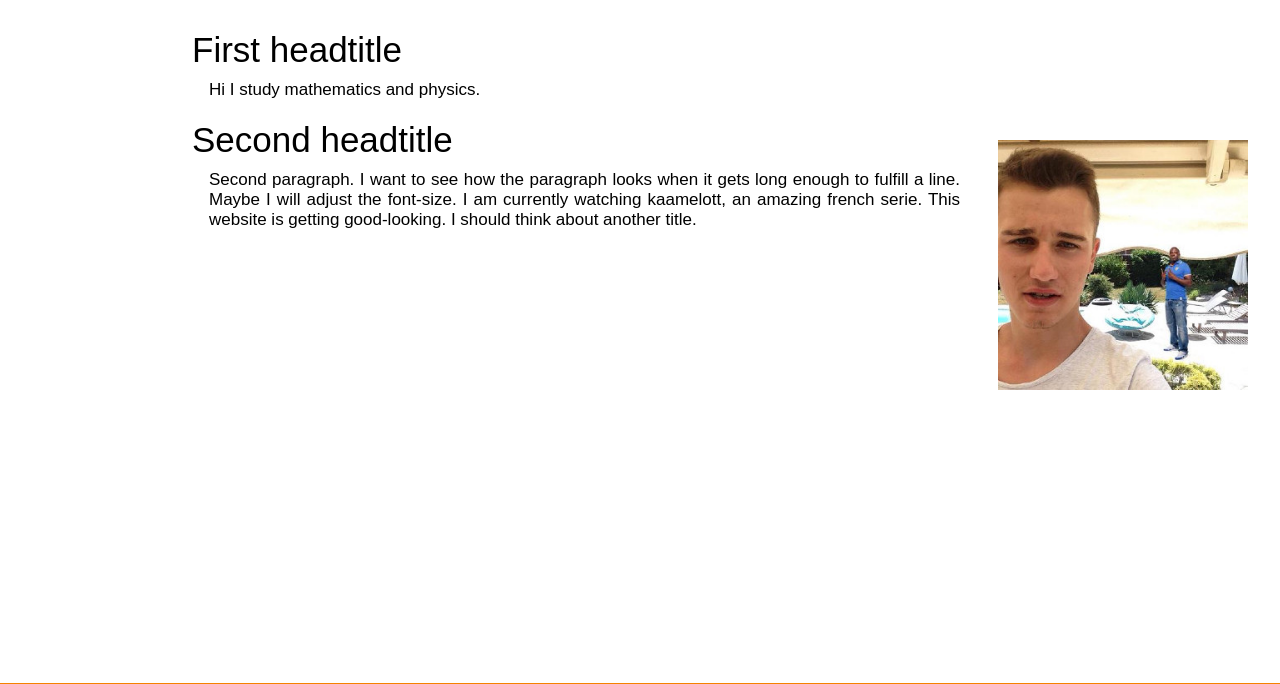
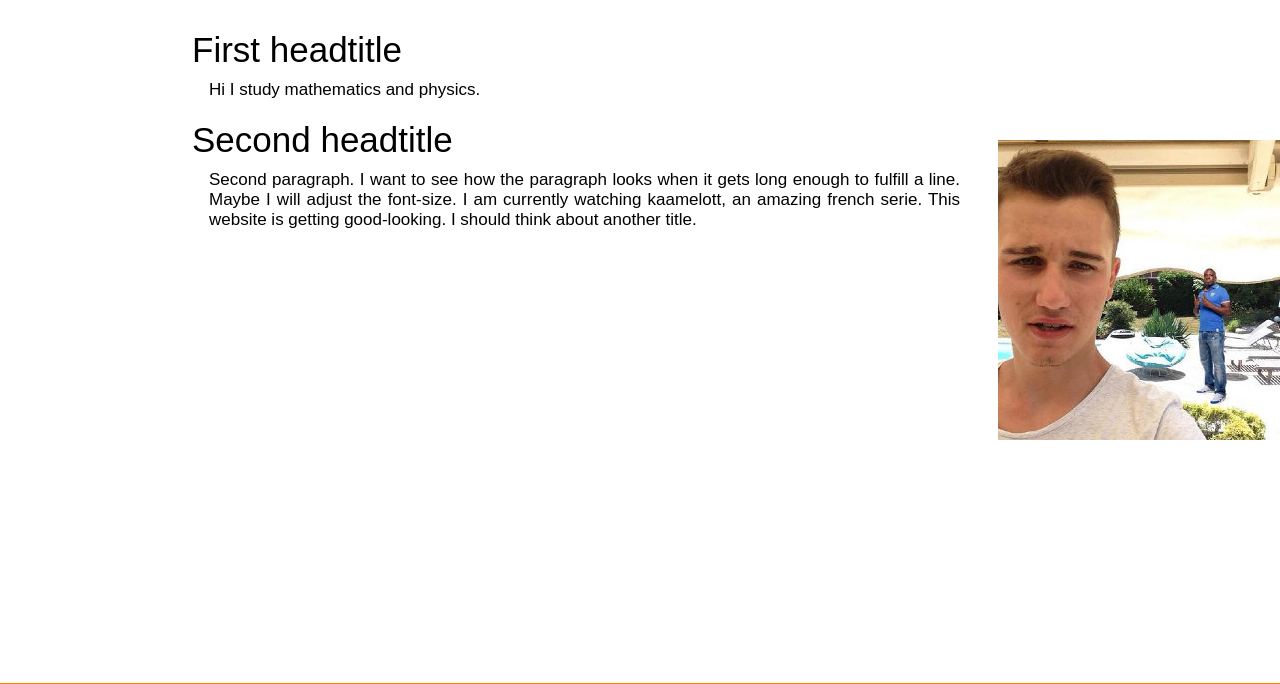
Before and after one commit to antoineeudes/blog, a PHP site: page / in a window 1280 px wide. Shown: the part 100-784 px from the top of the page. Run offline with PHP 8.4, Linux system fonts and the light colour scheme; some web fonts are replaced.

Commit message:
adjusted photo with %

```diff
--- a/design.css
+++ b/design.css
@@ -79,8 +79,8 @@ h2 {
 
 #right_photo {
 	position: fixed;
-	width: 250px;
-	length: 250px;
+	width: 20%;
+	length: 20%;
 	top: 30%;
 	left: 78%;
 	}
--- a/index.html
+++ b/index.html
@@ -16,7 +16,7 @@
   <div id="header">My Website</div>
 
   <div id="right_photo">
-  <img src="/pictures/profile.jpg" width="250px" height="250px" />
+  <img src="/pictures/profile.jpg" />
   </div>
 
   <div id="main">
```
